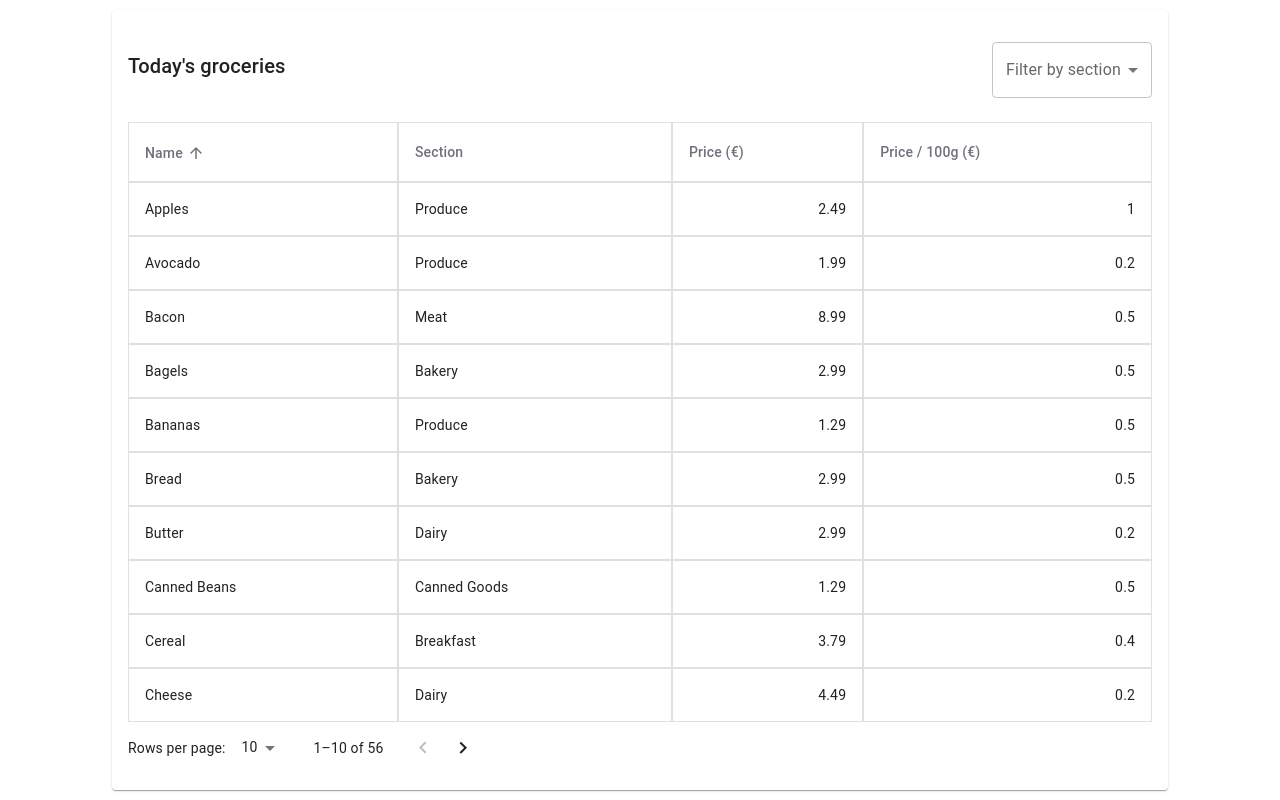
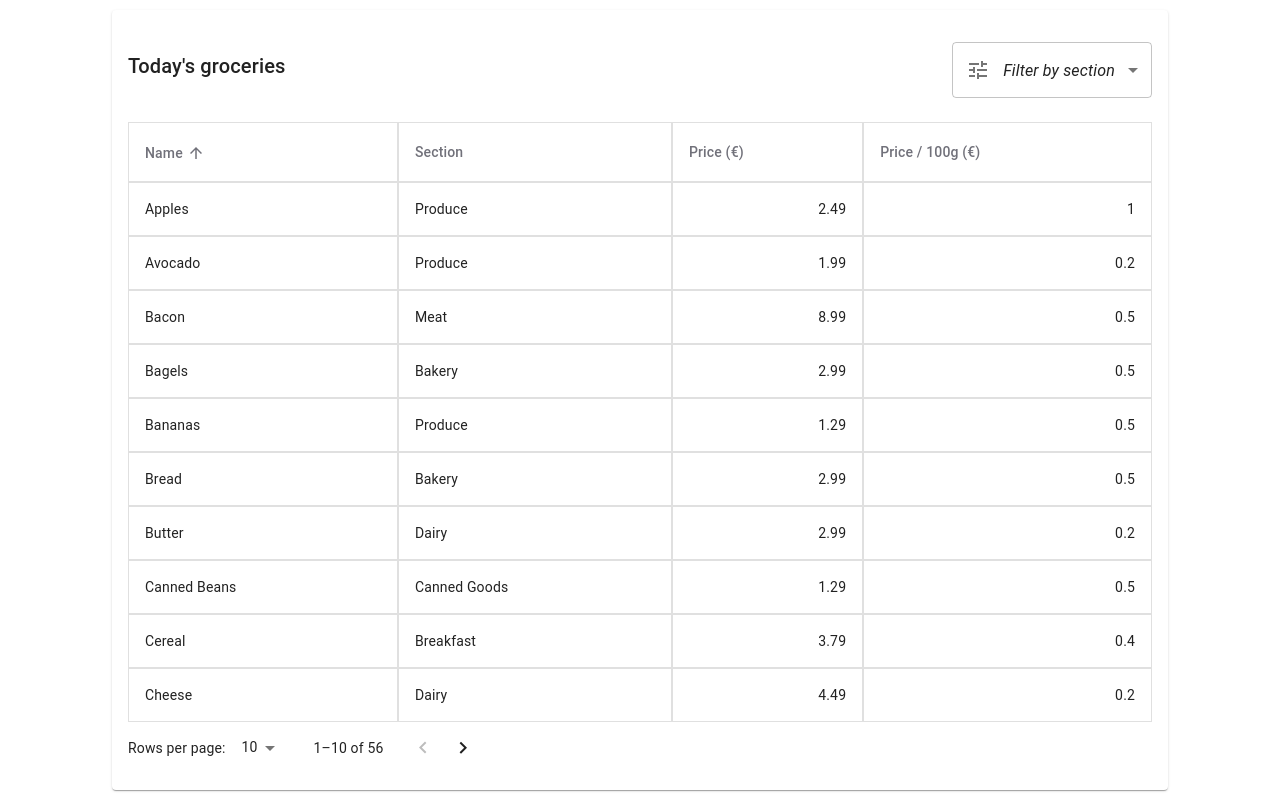
Before and after one commit to MasindeOdera/grocery-table, a React (Create React App) app: page / in a window 1280 px wide. Built offline with nearby package versions, Linux system fonts and the light colour scheme.

Commit message:
Added icon to filter

```diff
--- a/package.json
+++ b/package.json
@@ -6,6 +6,7 @@
   "dependencies": {
     "@emotion/react": "^11.11.4",
     "@emotion/styled": "^11.11.5",
+    "@mui/icons-material": "^5.16.1",
     "@mui/material": "^5.16.1",
     "@testing-library/jest-dom": "^5.17.0",
     "@testing-library/react": "^13.4.0",
--- a/src/GroceryTable.tsx
+++ b/src/GroceryTable.tsx
@@ -1,7 +1,25 @@
 import React, { useState } from 'react';
 import {
-    Table, TableBody, TableCell, TableContainer, TableHead, TableRow, TableSortLabel, TablePagination, Paper, FormControl, InputLabel, Select, MenuItem, SelectChangeEvent, Box, Typography
+    Table,
+    TableBody,
+    TableCell,
+    TableContainer,
+    TableHead,
+    TableRow,
+    TableSortLabel,
+    TablePagination,
+    Paper,
+    FormControl,
+    InputLabel,
+    Select,
+    MenuItem,
+    SelectChangeEvent,
+    Box,
+    Typography,
+    InputAdornment,
+    OutlinedInput
 } from '@mui/material';
+import { TuneSharp as TuneSharpIcon } from '@mui/icons-material';
 import { GroceryItem } from './types';
 
 interface GroceryTableProps {
@@ -69,9 +87,23 @@ const GroceryTable: React.FC<GroceryTableProps> = ({ items }) => {
                     <Typography variant="h6" component="div">
                         Today's groceries
                     </Typography>
-                    <FormControl sx={{ minWidth: 160 }} margin="normal">
-                        <InputLabel>Filter by section</InputLabel>
-                        <Select value={section} onChange={handleSectionChange}>
+                    <FormControl sx={{ minWidth: 200 }} margin="normal">
+                        <Select
+                            value={section}
+                            onChange={handleSectionChange}
+                            displayEmpty
+                            startAdornment={
+                                <InputAdornment position="start">
+                                    <TuneSharpIcon />
+                                </InputAdornment>
+                            }
+                            renderValue={(selected) => {
+                                if (selected === '') {
+                                    return <em>Filter by section</em>;
+                                }
+                                return selected;
+                            }}
+                            >
                             <MenuItem value="">
                                 <em>All</em>
                             </MenuItem>
```
Also changed, not shown: 1 other file (tests, documents, lock files or other folders).
